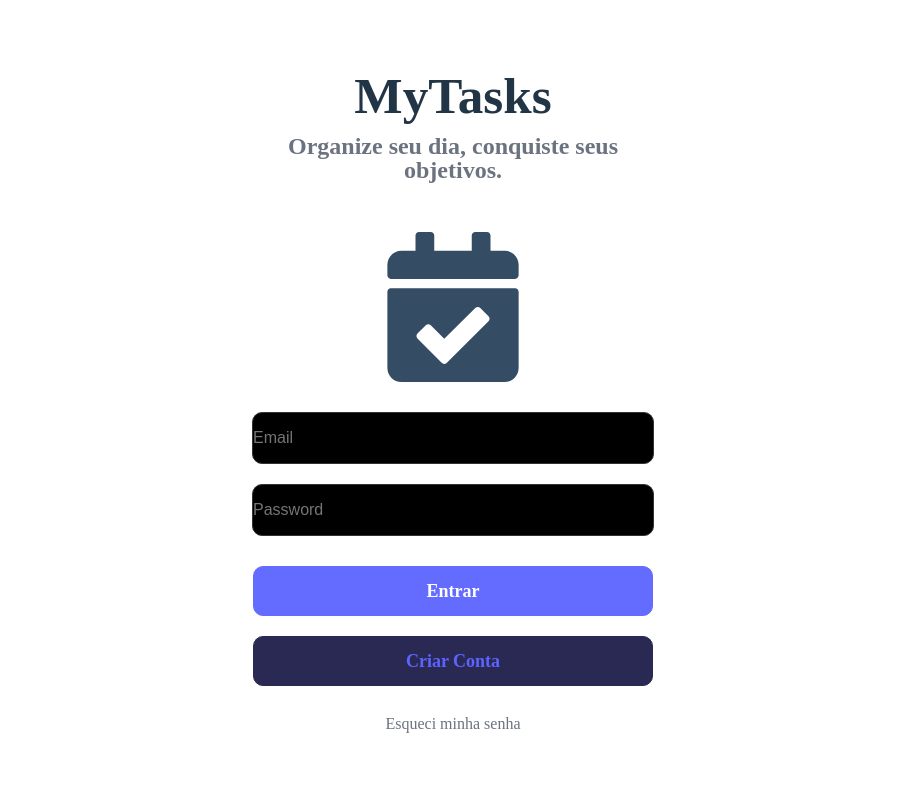
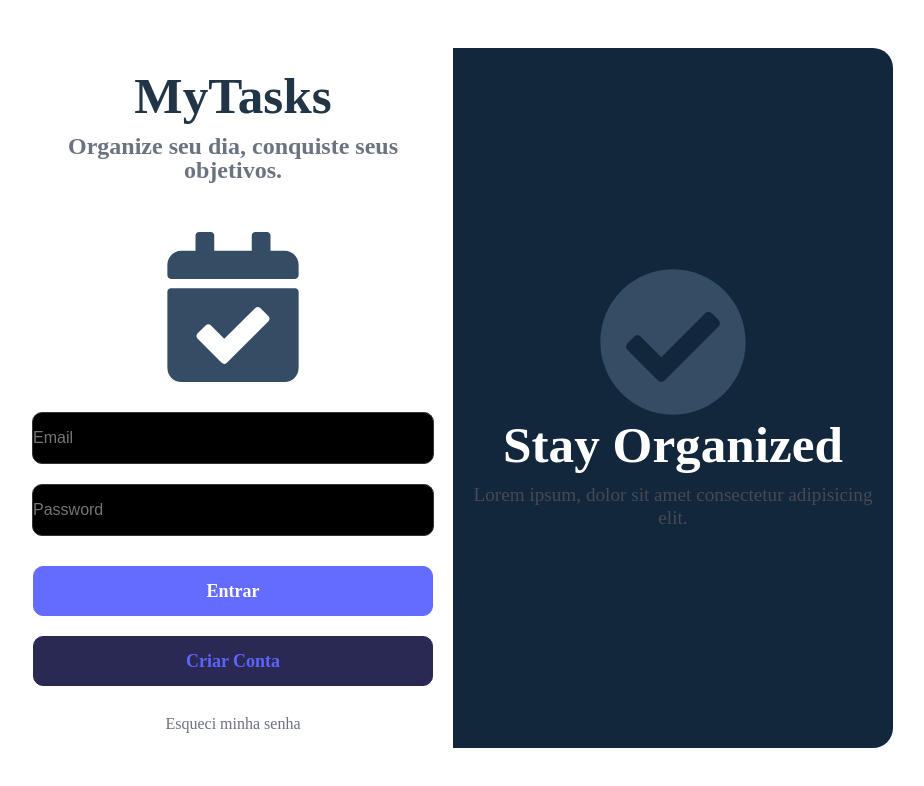
Before and after one commit to PedroStabach/to-do-list, a React app in the folder frontend/: page / in a window 1280 px wide. Shown: the top 786 px of the page, without its empty margins (187-1111 px from the left). Built offline with nearby package versions, Linux system fonts and the light colour scheme; the HTML template or start-up script is replaced by a standard one.

Commit message:
login responsivo

```diff
--- a/frontend/src/App.css
+++ b/frontend/src/App.css
@@ -1,7 +1,6 @@
 #root {
   max-width: 1280px;
   margin: 0 auto;
-  padding: 2rem;
   text-align: center;
 }
 
--- a/frontend/src/Components/Account/index.module.css
+++ b/frontend/src/Components/Account/index.module.css
@@ -1,11 +1,21 @@
+.AccountArea {
+    display: flex;
+}
 .container {
+    padding: 20px;
     display: flex;
     flex-direction: column;
     align-items: center;
     justify-content: center;
     width: 400px;
 }
-
+.container:nth-child(2) {
+    background-color: #12273c;
+    height: 100vh;
+    color: #ffffff;
+    padding: 0 20px;
+    text-align: center;
+}
 .FaCalendarCheck {
     color: #344c64;
     margin-bottom: 10px;
@@ -42,6 +52,10 @@ form button {
     margin-top: 10px;
     font-weight: bolder;
 }
+form input:focus {
+    outline: none;
+    border: none;
+}
 form .CriarConta {
     background-color: #2a2954;
     border: .5px solid #2a2954;
@@ -57,3 +71,16 @@ form .CriarConta {
     margin-top: 20px;
     cursor: pointer;
 }
+
+@media (min-width : 1280px) {
+    .container:nth-child(2) {
+        max-height: 700px;
+        border-radius: 0px 20px 20px 0px;
+    }
+}
+
+@media (max-width : 900px) {
+    .container:nth-child(2) {
+        display: none;
+    }
+}
--- a/frontend/src/Components/Account/index.tsx
+++ b/frontend/src/Components/Account/index.tsx
@@ -1,4 +1,4 @@
-import { FaCalendarCheck } from "react-icons/fa";
+import { FaCalendarCheck, FaCheckCircle } from "react-icons/fa";
 import { useState } from "react";
 import styles from "./index.module.css";
 
@@ -31,7 +31,8 @@ export function Account () {
     }
     return (
         <>
-            <div className={styles.container}>
+            <div className={styles.AccountArea}>
+                <div className={styles.container}>
                 <h1>MyTasks</h1>
                 <h2>Organize seu dia, conquiste seus objetivos.</h2>
                 <FaCalendarCheck className={styles.FaCalendarCheck} size={150}/>
@@ -41,8 +42,16 @@ export function Account () {
                     <button type="submit">Entrar</button>
                     <button className={styles.CriarConta}>Criar Conta</button>
                     <h3>Esqueci minha senha</h3>
+                    {error && <div className={styles.error}>{error}</div>}
                 </form>
+                </div>
+                <div className={styles.container}>
+                    <FaCheckCircle size={150} color="#344c64"/>
+                    <h1>Stay Organized</h1>
+                    <span>Lorem ipsum, dolor sit amet consectetur adipisicing elit.</span>
+                </div>
             </div>
+
         </>
     )
 }
--- a/frontend/src/index.css
+++ b/frontend/src/index.css
@@ -45,6 +45,12 @@ h3 {
   color: #6B7280;
   font-weight: lighter;
 }
+span {
+  font-size: 1.2em;
+  color: #454a55;
+  font-weight: lighter;
+  line-height: 1.2;
+}
 button {
   border-radius: 8px;
   border: 1px solid transparent;
```
